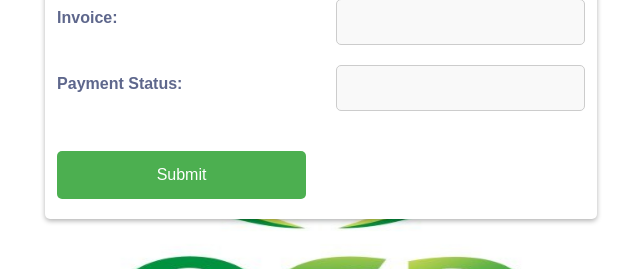
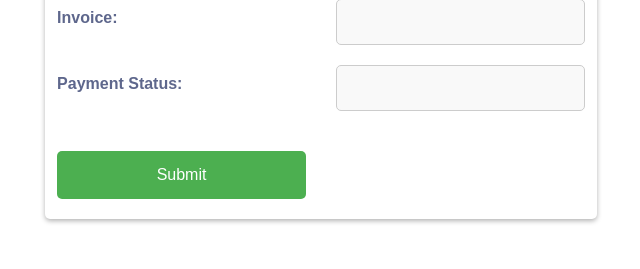
Before and after one commit to AymanYouss/um6p-cs-introdb-project2-choukri, a PHP site: page /src/views/addrowadmin.php in a window 1280 px wide. Shown: the part 4089-4358 px from the top of the page, without its empty margins (319-959 px from the left). Run offline with PHP 8.4, Linux system fonts and the light colour scheme; the visitor is signed in with stand-in values (Sample User, id 1).

Commit message:
little change

```diff
--- a/deliverable3/application/assets/css/tables.css
+++ b/deliverable3/application/assets/css/tables.css
@@ -9,8 +9,8 @@ body{
 
 
     display: flex;
-    background: url(/application/assets/img/OCP-logo.jpg) center / cover;
-    background-size: 1000px 500px;
+
+    background-size: 500px auto;
     background-repeat: no-repeat;
     justify-content: center;
     align-items: center;
```
Also changed, not shown: deliverable3/application/src/views/editrowssales.php (+4 -4 lines).
